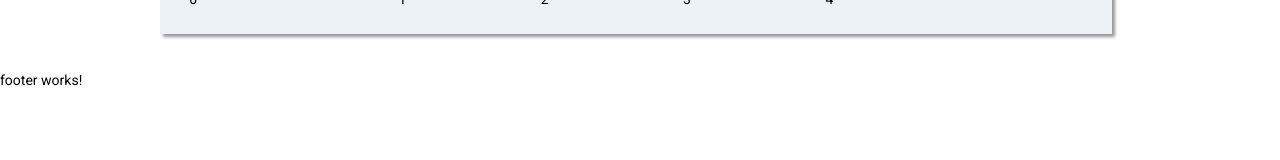
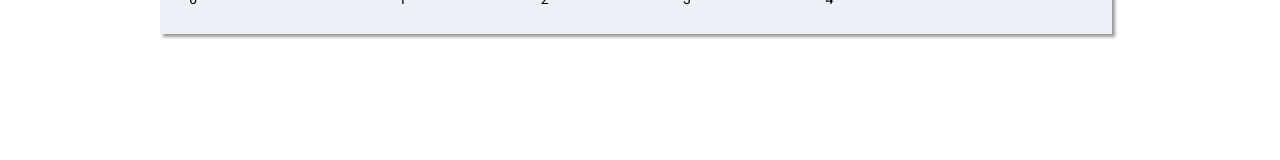
Before and after one commit to MinyoungSeol/COMP229-SANDBOX, an Angular app in the folder teamproject/: page / in a window 1280 px wide. Shown: the part 338-498 px from the top of the page. Built offline with nearby package versions, Linux system fonts and the light colour scheme.

Commit message:
deleted footer works comment

```diff
--- a/teamproject/src/app/components/footer/footer.component.html
+++ b/teamproject/src/app/components/footer/footer.component.html
@@ -1,5 +1,3 @@
-<p>footer works!</p>
-
 <div class="footer">
     <span> &copy; Sand Box</span>
 </div>
```
